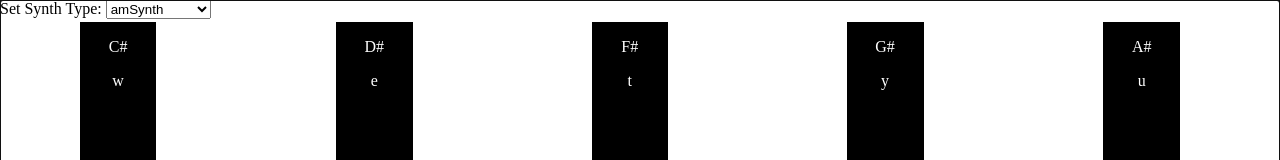
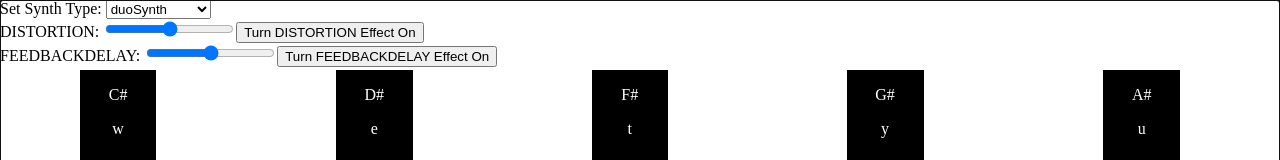
Before and after one commit to kfemelue/sona-react, a React (Vite) app: page / in a window 1280 px wide. Shown: the top 160 px of the page. Built offline with nearby package versions, Linux system fonts and the light colour scheme.

Commit message:
Add effect sliders and toggle buttons

```diff
--- a/src/Synth.jsx
+++ b/src/Synth.jsx
@@ -4,16 +4,11 @@ import { Song, Track, Instrument, Effect} from 'reactronica';
 function Synth(){
     /**
      * TODO: control the following with useState
-     *
-     * Add html to toggle effects and modify the dry/wet mix of the effect
-     *          - modify this:
-     *              - Select effects from a menu to add
-     *              - conserve ordering of added effects by sorting effects array by id numbers
-     *              - use form  with onChange for Effects and filters
      * Add menu to choose an octave and set octave state variable with strings, options "1" through "5"
      * Add Controls to set envelope ADSR object
      * Add styling to control select menus for wave type and synth type
-     * --- streth: Add a polyphony state variable and html to control it
+     * --- stretch:
+     *  - Add a Filter Envelope and add a polyphony state variable and html to control it
      */
     //
     const divRef = useRef(null);
@@ -23,14 +18,17 @@ function Synth(){
         [
             {
                 type: "distortion",
-                wet: .50
+                wet: .50,
+                on: false
             },
             {
                 type: "feedbackDelay",
-                wet: .10
+                wet: .50,
+                on: false
             }
         ]
     );
+
     const [octave, setOctave] = useState("3");
     const [notes, setNotes] = useState(null);
 
@@ -39,7 +37,7 @@ function Synth(){
 
     const [envelope, setEnvelope] = useState(
         {
-            //use seconds as units i.e. 0.015 is 15 ms
+            // use seconds as units i.e. 0.015 is 15 ms
             attack: .030,
             decay: .015,
             sustain: .015,
@@ -63,7 +61,7 @@ function Synth(){
     // }
 
     const waveTypes = ["sine", "square", "triangle", "sawtooth"];
-    const synthTypes = ["amSynth", "duoSynth", "fmSynth", "monoSynth" , "pluckSynth" , "synth"];
+    const synthTypes = ["duoSynth","amSynth", "fmSynth", "monoSynth" , "pluckSynth" , "synth"];
 
     const playNote = async (note)=> {
         await setNotes([{name: note}]);
@@ -87,28 +85,23 @@ function Synth(){
         stopNote();
     };
 
-    const handleRemoveEffect = (effect) => {
-        let oldEffects = [...effects];
-        let filteredEffects = oldEffects.filter( effectToRemove =>{
-            return effectToRemove.type != effect
-        });
-        setEffects(filteredEffects);
-    };
+    const handleEffectToggle = async (effectObj) => {
+        let tempEffects = [...effects];
+        let index = await tempEffects.indexOf(effectObj);
+        if (tempEffects[index].on){
+            tempEffects[index].on = false;
+        } else {
+            tempEffects[index].on = true;
+        }
+        setEffects(tempEffects);
+    }
 
-    const handleAddEffect = (effect, wet)=> {
-        // remove effect every time, and replace it with the same effect, new wet value
-        // consider adding ids to effects to conserve ordering in signal chain
-        // implement remove by ID
-        //indexOf
-
-        let oldEffects = [...effects];
-        let filteredEffects = oldEffects.filter( effectToRemove =>{
-            return effectToRemove.type != effect
-        })
-
-        let newEffect = { type: effect, wet: wet }
-        setEffects([...filteredEffects, newEffect]);
-    };
+    const handleEditEffect = async (effectObj, wet)=>{
+        let tempEffects = [...effects];
+        let index = await tempEffects.indexOf(effectObj);
+        tempEffects[index].wet = wet;
+        setEffects(tempEffects);
+    }
 
     const handleSelectWave = (wave) => {
         setWaveType(wave);
@@ -173,22 +166,25 @@ function Synth(){
     };
 
     for (let i=0; i<effects.length; i++){
-        effectsHTML.push(<Effect key={i} type={effects[i].type} wet={effects[i].wet}/>);
+        if(effects[i].on===true){
+            effectsHTML.push(<Effect key={i} type={effects[i].type} wet={effects[i].wet}/>);
+        }
     };
 
-    // for (let i=0; i<effects.length; i++){
-    //     effectSlidersHTML.push(<div id="effect-slider-container">
-    //             <label htmlFor={effects[i].type.toUpperCase()}>{effects[i].type.toUpperCase()} Wet/Dry Mix</label>
-    //             <input name={effects[i].type.toUpperCase()} type="range" min="0" max="100"
-    //                 onChange={(event)=>{
-    //                     handleAddEffect(effects[i].type, convertStringToDecimal(event.target.value) )
-    //                 }}
-    //             />
-    //             <button onClick={()=>{handleRemoveEffect(effects[i].type)}}>Remove Effect</button>
-    //         </div>);
-    // };
-
-
+    for (let i=0; i<effects.length; i++){
+        let html = <div key={i} className="effects-container">
+                    <div className="effect-control">
+                        <label htmlFor="wet">  {effects[i].type.toLocaleUpperCase()}: </label>
+                        <input name="wet" type="range" min="0" max="100" onChange={ (event)=>{ handleEditEffect(effects[i], convertStringToDecimal(event.target.value) ) } } />
+                            {
+                                effects[i].on ?
+                                <button onClick={ () => { handleEffectToggle(effects[i])}}> Turn  {effects[i].type.toLocaleUpperCase()} Off</button> :
+                                <button onClick={ () => { handleEffectToggle(effects[i])}}> Turn  {effects[i].type.toLocaleUpperCase()} Effect On </button>
+                            }
+                    </div>
+                    </div>
+        effectSlidersHTML.push(html)
+    }
 
     for(let i=0; i<waveTypes.length ; i++){
         selectWaveHTML.push(<option key={i} value={waveTypes[i]}>{waveTypes[i]}</option>);
@@ -215,7 +211,8 @@ function Synth(){
                     </select>
                 </div> */}
 
-                <div class="select-container">
+
+                <div className="select-container">
                     <label htmlFor="synthtype">Set Synth Type: </label>
                     <select name="synthtype" onChange={(event)=>{handleSelectSynth(event.target.value)}}>
                         <optgroup label="Choose a Type of oscillator wave">
@@ -223,10 +220,19 @@ function Synth(){
                         </optgroup>
                     </select>
                 </div>
+                {effectSlidersHTML.map(effectSlider=>effectSlider)}
 
-                <div class="effects">
+                {/* <div className="effects-container">
+                    <div className="effect-control">
+                            <label htmlFor="wet">  {effects[0].type}: </label>
+                            <input name="wet" type="range" min="0" max="100" onChange={ (event)=>{ handleEditEffect(effects[0], convertStringToDecimal(event.target.value) ) } } />
+                            { effects[0].on ? <button onClick={ () => { handleEffectToggle(effects[0]) }}> Turn Effect Off</button> : <button onClick={ () => { handleEffectToggle(effects[0]) }}> Turn Effect On </button>}
+                    </div>
+                </div> */}
+
+                {/* <div className="effects">
                     {effectSlidersHTML.map(slider=>slider)}
-                </div>
+                </div> */}
 
                 <div className="piano-keys-container">
                     <div className="piano-keys-row-black">
```
